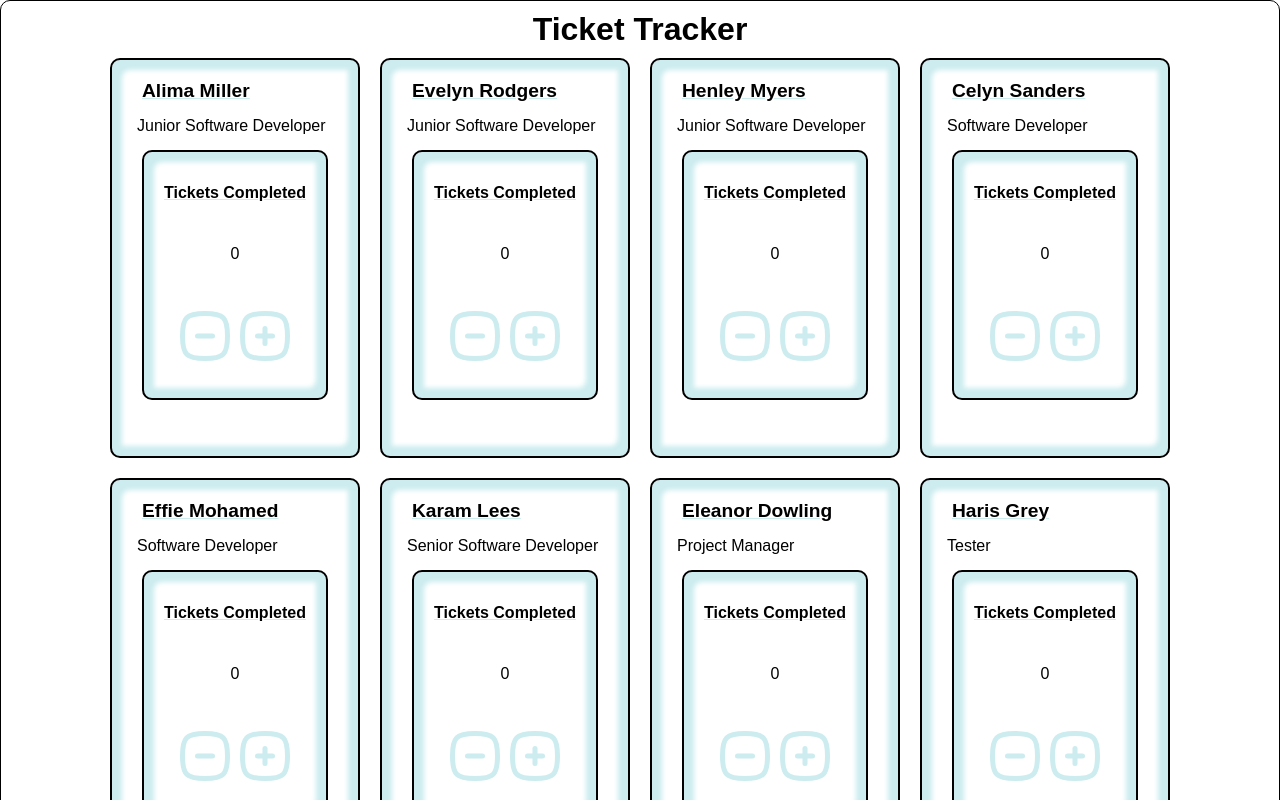
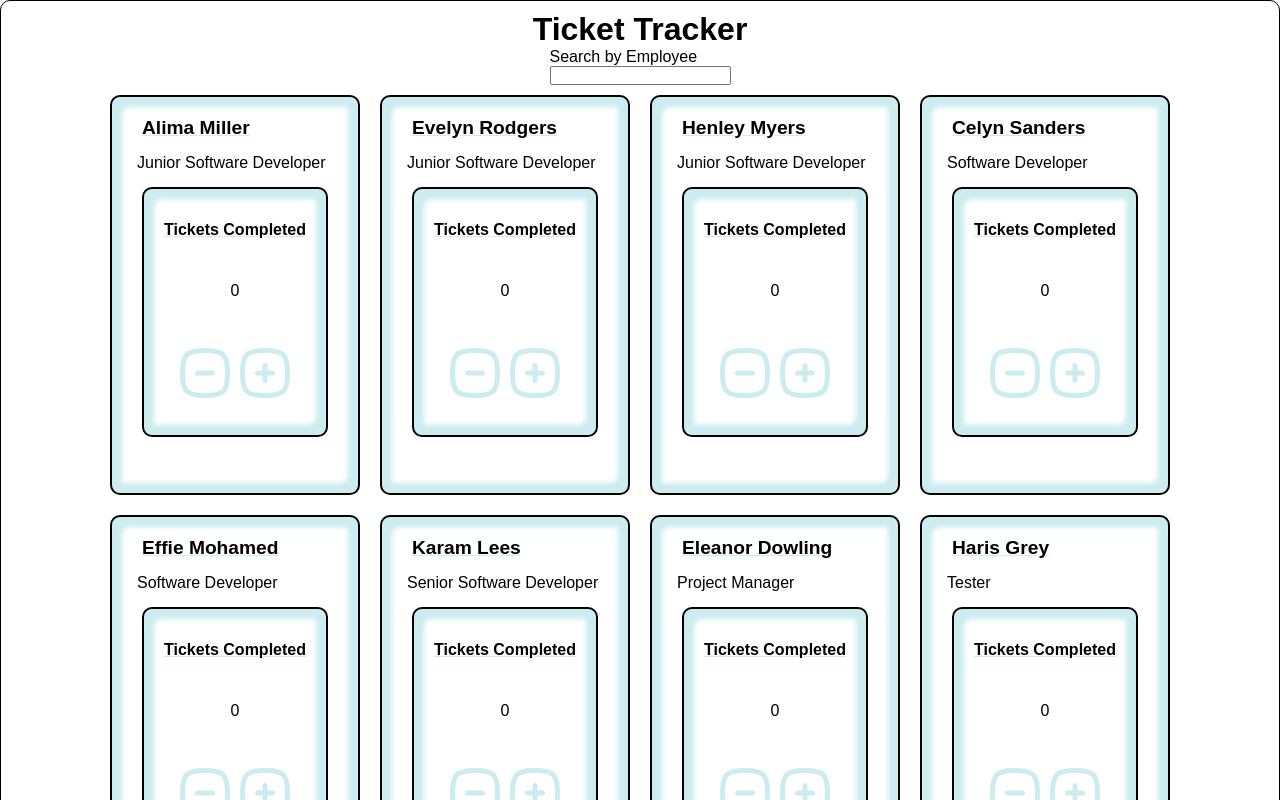
Before and after one commit to nmWolfe/cool-workplace, a React (Vite) app: page / in a window 1280 px wide. Shown: the top 800 px of the page. Built offline with nearby package versions, Linux system fonts and the light colour scheme; a web font is replaced by a local one.

Commit message:
Added functionality for filtered search

```diff
--- a/index.html
+++ b/index.html
@@ -2,7 +2,11 @@
 <html lang="en">
   <head>
     <meta charset="UTF-8" />
-    <link rel="icon" type="image/svg+xml" href="/vite.svg" />
+    <link
+      rel="icon"
+      type="image/svg+xml"
+      href="./src/assets/images/ticket.svg"
+    />
     <meta name="viewport" content="width=device-width, initial-scale=1.0" />
     <title>Ticket Tracker</title>
   </head>
--- a/src/App.scss
+++ b/src/App.scss
@@ -11,7 +11,7 @@
 }
 
 @media screen and (min-width: 700px) {
-  .app__body {
+  .employees {
     display: grid;
     grid-template-columns: repeat(2, 1fr);
     grid-template-rows: repeat(5, auto);
@@ -19,19 +19,19 @@
 }
 
 @media screen and (min-width: 1080px) {
-  .app__body {
+  .employees {
     grid-template-columns: repeat(3, 1fr);
   }
 }
 
 @media screen and (min-width: 1280px) {
-  .app__body {
+  .employees {
     grid-template-columns: repeat(4, 1fr);
   }
 }
 
 @media screen and (min-width: 1480px) {
-  .app__body {
+  .employees {
     grid-template-columns: repeat(5, 1fr);
   }
 }
--- a/src/App.tsx
+++ b/src/App.tsx
@@ -1,16 +1,39 @@
+import { useState } from "react";
 import "./App.scss";
 import EmployeeCard from "./components/EmployeeCard/EmployeeCard";
 import team from "./data/team";
+import Team from "./types/Team";
 
 function App() {
+  const handleFilter = (team: Team[], searchText: string) => {
+    const filtered = team.filter((employee) => {
+      return employee.name.toLowerCase().includes(searchText.toLowerCase());
+    });
+    return filtered;
+  };
+  const [message, setMessage] = useState<string>("");
+  const handleChange = (event) => {
+    setMessage(event.target.value);
+  };
+
   return (
     <div className="app">
       <header className="app__header">
         <h1>Ticket Tracker</h1>
       </header>
-      <div className="app__body">
-        <EmployeeCard employees={team} />
-      </div>
+      <section className="filter">
+        <label htmlFor="employee">Search by Employee</label>
+        <br />
+        <input
+          type="text"
+          id="message"
+          onChange={handleChange}
+          value={message}
+        />
+      </section>
+      <section className="employees">
+        <EmployeeCard employees={handleFilter(team, message)} />
+      </section>
     </div>
   );
 }
```
Also changed, not shown: src/components/FilterName/FilterName.tsx (added, +13 -0 lines), src/assets/images/ticket.svg (added), src/components/FilterName/FilterName.scss (added).
